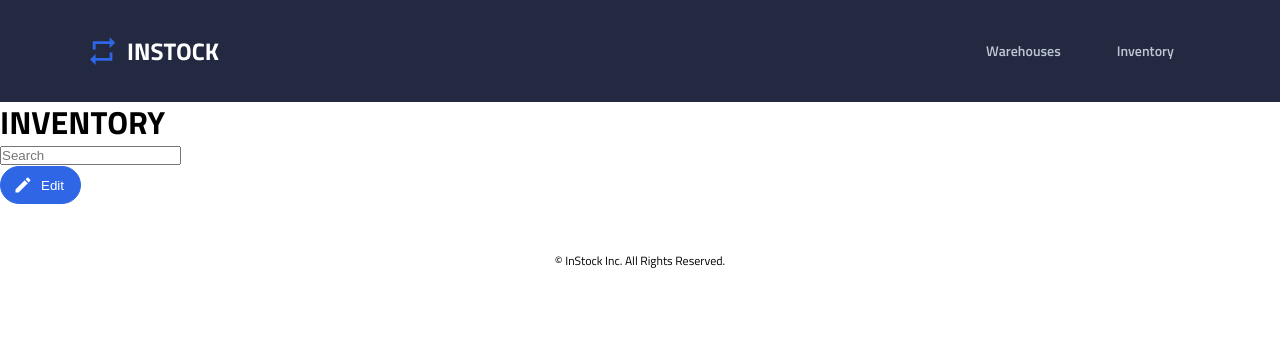
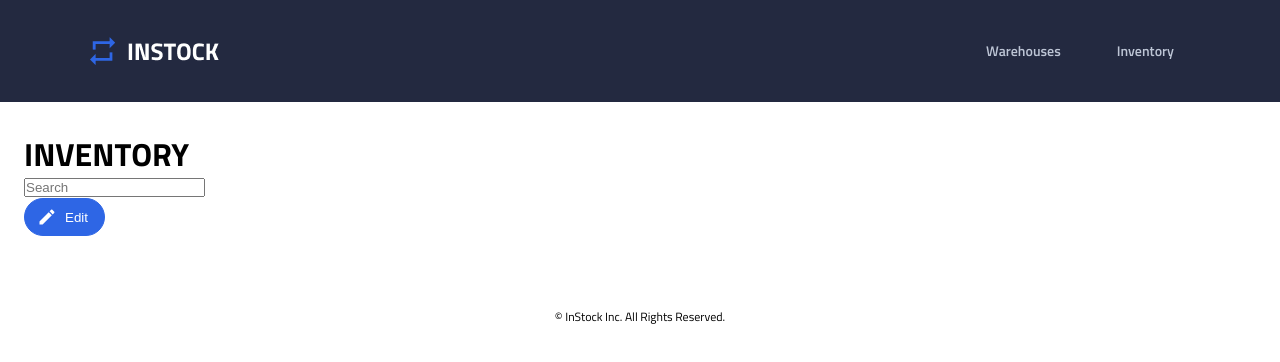
Before and after one commit to pshenoy30/InStock-Frontend, a React (Vite) app: page /inventory in a window 1280 px wide. Shown: the top 362 px of the page. Built offline with nearby package versions, Linux system fonts and the light colour scheme.

Commit message:
added more buttons

```diff
--- a/src/components/Buttons/Buttons.jsx
+++ b/src/components/Buttons/Buttons.jsx
@@ -1,11 +1,16 @@
 import "./Buttons.scss";
 
-function Buttons({ showPrimary, showSecondary, showDelete, showEdit }) {
+function Buttons({ showPrimaryWarehouse, showPrimaryItem, showSecondary, showDelete, showEdit }) {
   return (
     <div>
-      {showPrimary && (
+      {showPrimaryWarehouse && (
         <button type="submit" className="button__primary">
           + Add New Warehouse
+        </button>
+      )}
+      {showPrimaryItem && (
+        <button type="submit" className="button__primary">
+          + Add New Item
         </button>
       )}
       {showSecondary && (
--- a/src/components/SearchNav/SearchNav.scss
+++ b/src/components/SearchNav/SearchNav.scss
@@ -3,5 +3,10 @@
 @use "../../styles/partials/variables" as *;
 
 .searchNav {
-
+    box-sizing: border-box;
+    background-color: $primary-white;
+    padding: 1.5rem;
+    padding-top: 2rem;
+    display: flex;
+    flex-direction: column;
 }
```
